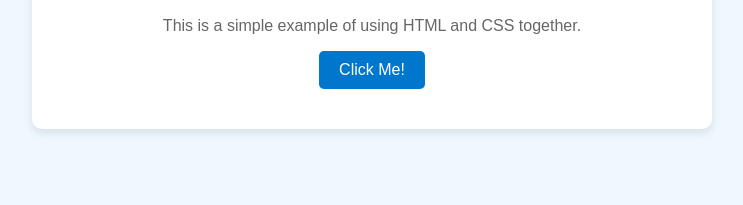
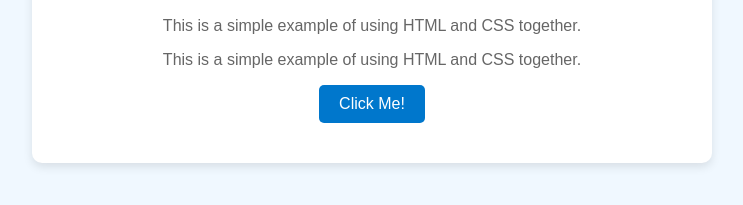
Before and after one commit to yulifrank/newProject, a plain HTML site: page index.html in a window 1280 px wide. Shown: the part 251-456 px from the top of the page, without its empty margins (268-1011 px from the left). Drawn offline with Linux system fonts and the light colour scheme.

Commit message:
add line

```diff
--- a/index.html
+++ b/index.html
@@ -10,6 +10,7 @@
         <h1>Welcome to My Web Page</h1>
         <h2>Welcome to My Web Page</h2>
         <p>This is a simple example of using HTML and CSS together.</p>
+        <p>This is a simple example of using HTML and CSS together.</p>
         <button class="btn">Click Me!</button>
     </div>
 </body>
```
